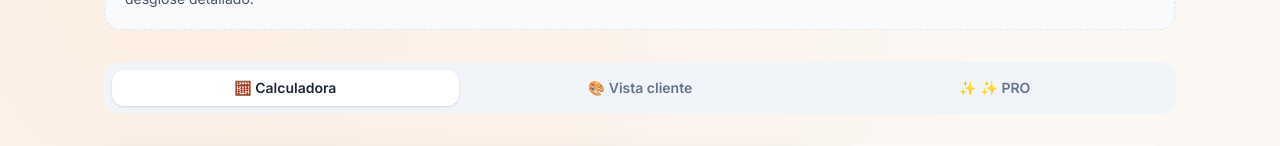
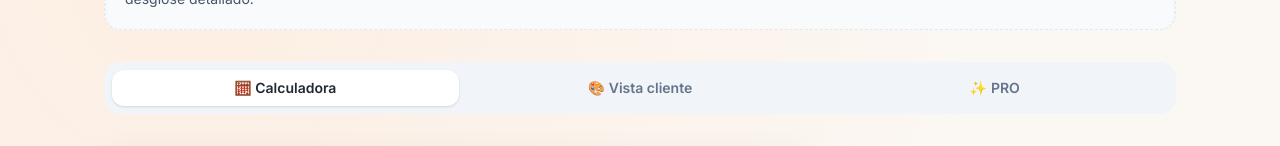
Before and after one commit to vcrs86/cake-pricing-app, a Next.js app: page / in a window 1280 px wide. Shown: the part 477-623 px from the top of the page. Built offline with nearby package versions, Linux system fonts and the light colour scheme.

Commit message:
sprinkles in PRO Tab

```diff
--- a/src/app/page.tsx
+++ b/src/app/page.tsx
@@ -1039,7 +1039,7 @@ export default function HomePage() {
   }`}
 >
   <span className="mr-1">✨</span>
-  ✨ {copy.tabs.pro}
+  {copy.tabs.pro}
 </button>
 
       </div>
```
